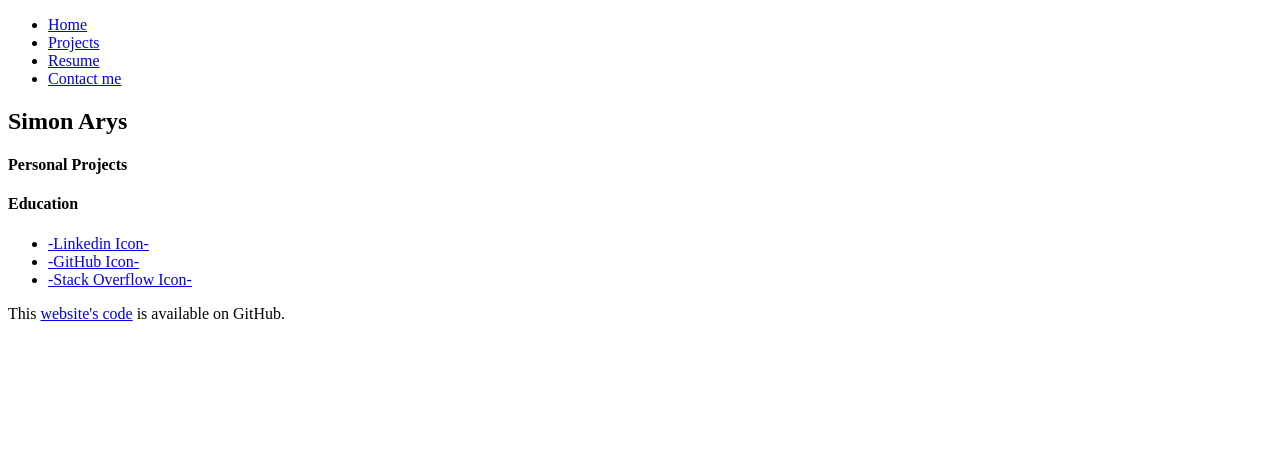
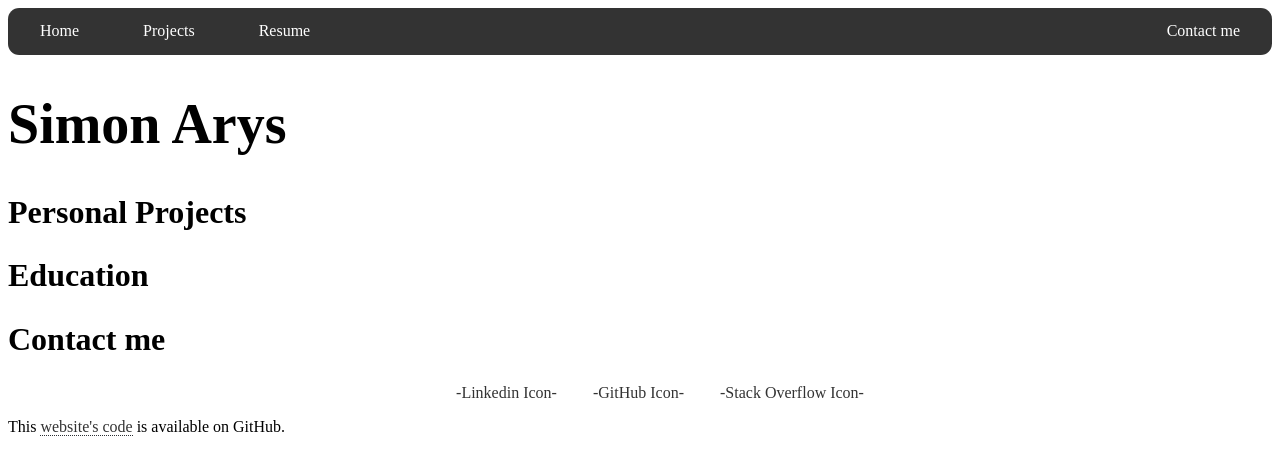
Before and after one commit to simonarys/simonarys.github.io, a plain HTML site: page index.html in a window 1280 px wide. Drawn offline with Linux system fonts and the light colour scheme.

Commit message:
Create navbar design and add a few CSS rules

```diff
--- a/index.html
+++ b/index.html
@@ -25,13 +25,14 @@
       <li class="nav-button"><a href="#projects-section">Projects</a></li>
       <li class="nav-button"><a href="./simon_arys_resume.pdf" target="_blank">Resume</a></li>
 
-      <li class="nav-button"><a href="#contact-section">Contact me</a></li>
+      <li class="nav-button contact-button"><a href="#contact-section">Contact me</a></li>
 
     </ul>
 
-    <h2>Simon Arys</h2>
-    <h4>Personal Projects</h4>
-    <h4>Education</h4>
+    <h1>Simon Arys</h1>
+    <h2>Personal Projects</h2>
+    <h2>Education</h2>
+    <h2>Contact me</h2>
 
     <div id="footer">
       <ul id="footer-links">
--- a/styles/main.css
+++ b/styles/main.css
@@ -0,0 +1,61 @@
+h1 {
+  font-size: 3.5em;
+}
+
+h2 {
+  font-size: 2em;
+}
+
+a {
+  text-decoration: none;
+  color: #333333;
+  transition: color 0.1s ease;
+}
+
+a:hover {
+  color: black;
+}
+
+#navbar {
+  list-style: none;
+  margin: 0;
+  padding: 0;
+  overflow: hidden;
+  background-color: #333333;
+  border-radius: 0.7em;
+}
+
+.nav-button {
+  float: left;
+}
+
+.contact-button {
+  float: right;
+}
+
+.nav-button > a {
+  display: block;
+  color: white;
+  text-align: center;
+  padding: 0.9em 2em;
+  transition: background-color 0.3s ease;
+  border-radius: 0.7em;
+}
+
+.nav-button > a:hover {
+  background-color: #111111;
+}
+
+#github-link {
+  border-bottom: 1px dotted #2b2e33;
+}
+
+#footer-links {
+  text-align: center;
+  list-style: none;
+}
+
+#footer-links > li {
+  display: inline;
+  margin: 0 1em;
+}
```
